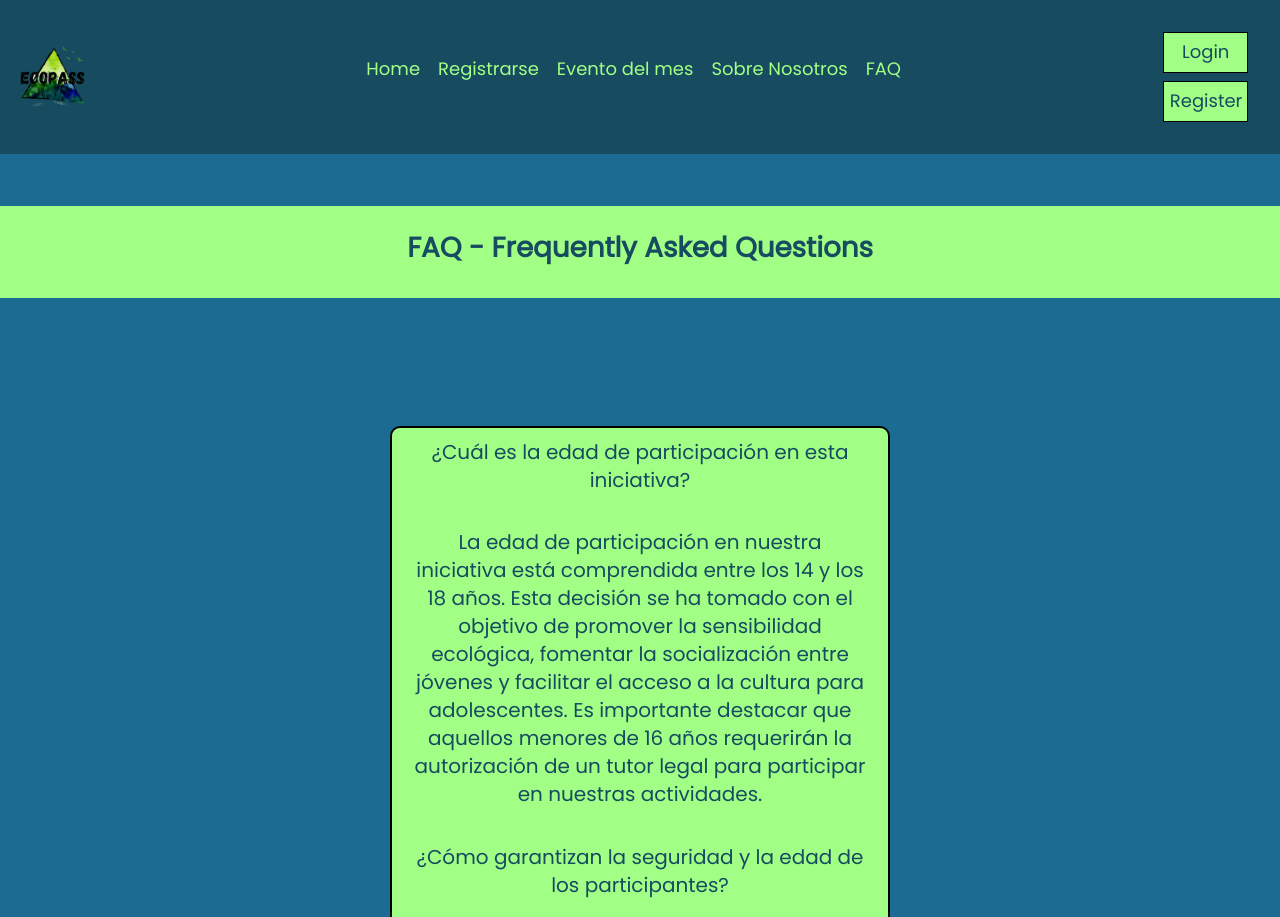
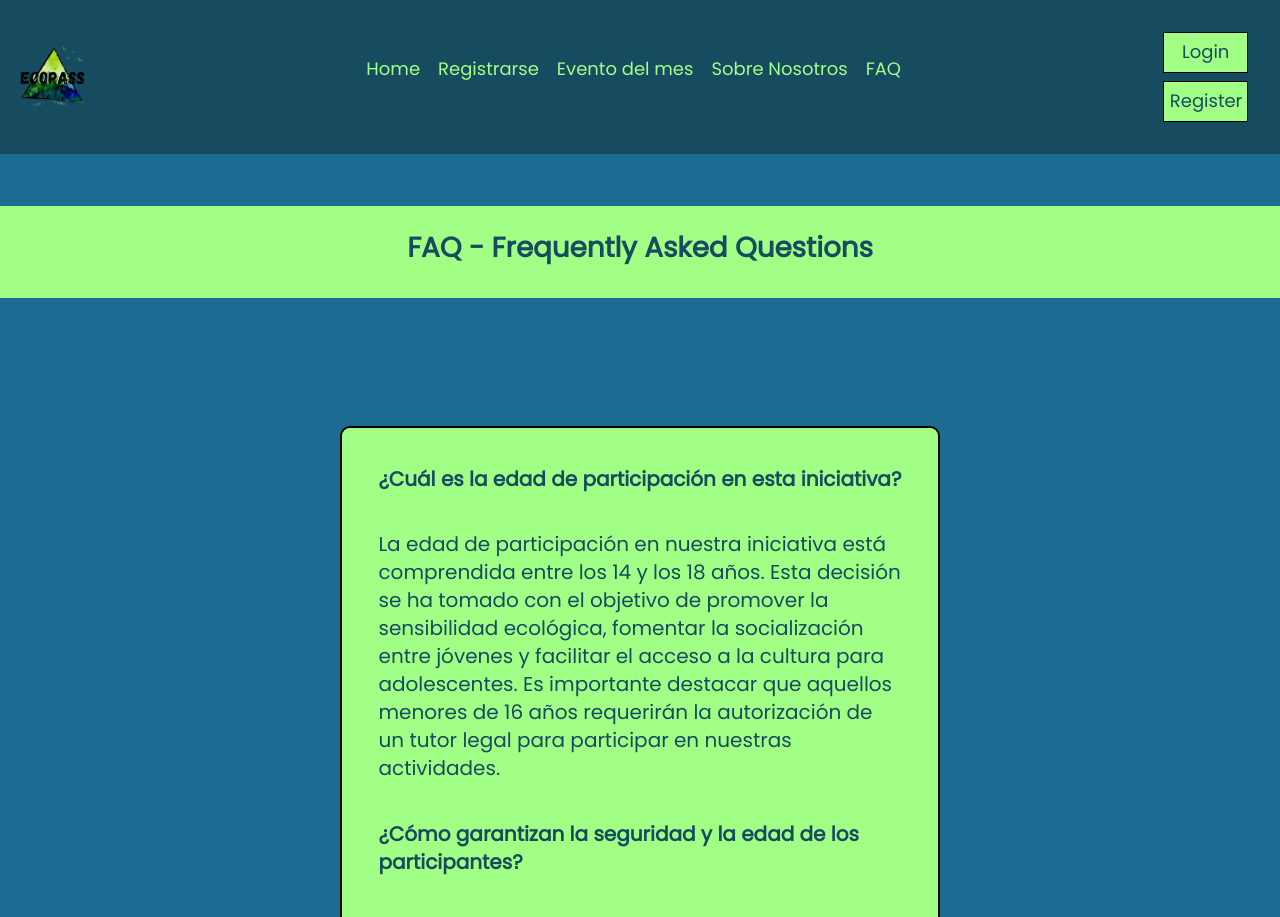
Before and after one commit to LidiaLG/ecopass-react, a React (Create React App) app in the folder ecopass-react/: page /faq in a window 1280 px wide. Shown: the top 917 px of the page. Built offline with nearby package versions, Linux system fonts and the light colour scheme.

Commit message:
cambios en faq y misionyvision

```diff
--- a/ecopass-react/src/layouts/Faq.js
+++ b/ecopass-react/src/layouts/Faq.js
@@ -46,26 +46,28 @@ const Faq = () => {
 
     return (
         <>
+
             <div className="row">
                 <div className="divider"></div>
             </div>
             <div className="title"><div className="titlesection"><h1>FAQ - Frequently Asked Questions</h1></div></div>
-        <div className="container">
-            <div className="row">
-                <div className="divider"></div>
-            </div>
+
+            <div className="containerfa">
                 <div className="row" id="FAQ">
                     {faqData.preguntas.map((question) => (
                         <div key={question.id} classNameName="box">
-                    <p classNameName="infotitle">{question.pregunta}</p>
-                    <p classNameName="info">{question.respuesta}</p>
+                            <p className="infotitle">{question.pregunta}</p>
+                            <p className="info">{question.respuesta}</p>
                         </div>
                     ))}
                 </div>
             </div>
+
+
             <div className="row">
                 <div className="divider"></div>
             </div>
+
         </>
     )
 }
--- a/ecopass-react/src/layouts/faq.css
+++ b/ecopass-react/src/layouts/faq.css
@@ -1,6 +1,6 @@
 * {font-family: 'Poppins', sans-serif;}
 
-body {
+.body {
     background-color: #1B6B93;
 }
 
@@ -8,13 +8,20 @@ body {
     background-color: #a2ff86;
     border: 3px solid black;
     border-radius: 10px;
-    padding: 10%;
-    text-align: justify;
+    padding: 20%;
     margin-bottom: 1em;
 }
 
-.container {
-    background-color: #1B6B93;
+.containerfa {
+
+    background-color: #a2ff86;
+    width: 80%;
+    max-width: 600px;
+    margin: 10% auto;
+    border: 2px solid black;
+    border-radius: 10px;
+    padding: 2%;
+    text-align: center;
 }
 
 .divider {
@@ -42,8 +49,13 @@ body {
 }
 
 
-.question {
+.infotitle {
     font-weight: bold;
+    text-align: center;
+}
+
+.info {
+    text-align: left;
 }
 
 @media screen and (min-width: 992px) {
--- a/ecopass-react/src/layouts/misionVision.css
+++ b/ecopass-react/src/layouts/misionVision.css
@@ -5,13 +5,15 @@
     border: 3px solid black;
     border-radius: 10px;
     padding: 10%;
-    text-align: justify;
+    text-align: center;
     margin-bottom: 1em;
 }
 
 body {
     background-color: #1B6B93;
 }
+
+
 .container {
     background-color: #1B6B93;
     margin-bottom: 40px;
@@ -30,7 +32,7 @@ body {
 
 .titlesection {
     background-color: #a2ff86;
-    text-align: center;
+    text-align: left;
     padding-top: 5%;
     padding-bottom: 5%;
     font-weight: bolder;
@@ -49,7 +51,7 @@ body {
 
 
 .infotitle {
-    text-align: center;
+    text-align: left;
     font-weight: bold;
 }
 
```
Lines whose indentation alone changed are shown as unchanged.
